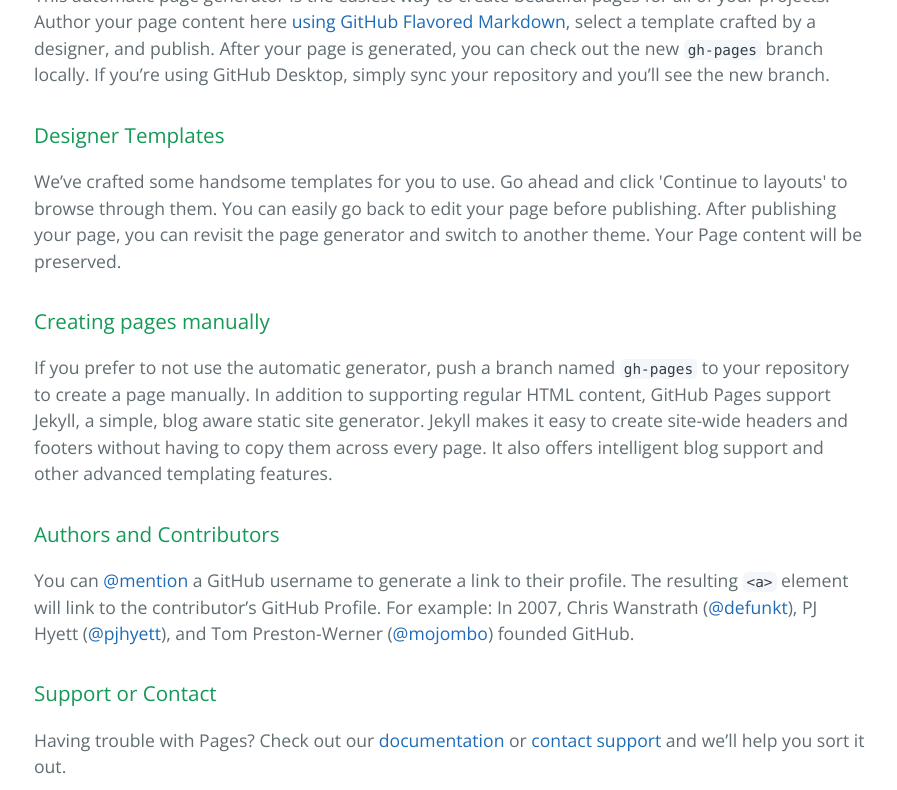
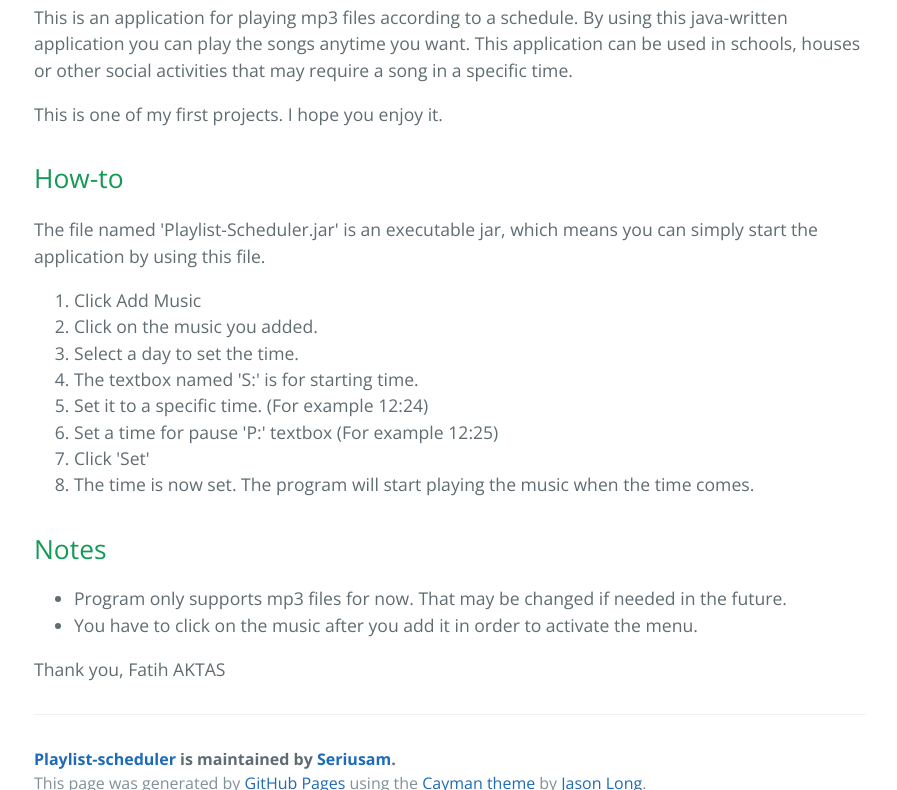
Before and after one commit to aktasfatih/Playlist-Scheduler, a plain HTML site: page index.html in a window 1280 px wide. Shown: the part 481-1271 px from the top of the page, without its empty margins (190-1087 px from the left). Drawn offline with nearby package versions, Linux system fonts and the light colour scheme.

Commit message:
Create gh-pages branch via GitHub

```diff
--- a/index.html
+++ b/index.html
@@ -19,30 +19,39 @@
     </section>
 
     <section class="main-content">
-      <h3>
-<a id="welcome-to-github-pages" class="anchor" href="#welcome-to-github-pages" aria-hidden="true"><span class="octicon octicon-link"></span></a>Welcome to GitHub Pages.</h3>
+      <h1>
+<a id="playlist-scheduler" class="anchor" href="#playlist-scheduler" aria-hidden="true"><span class="octicon octicon-link"></span></a>Playlist-Scheduler</h1>
 
-<p>This automatic page generator is the easiest way to create beautiful pages for all of your projects. Author your page content here <a href="https://guides.github.com/features/mastering-markdown/">using GitHub Flavored Markdown</a>, select a template crafted by a designer, and publish. After your page is generated, you can check out the new <code>gh-pages</code> branch locally. If you’re using GitHub Desktop, simply sync your repository and you’ll see the new branch.</p>
+<p>This is an application for playing mp3 files according to a schedule. By using this java-written application you can play the songs anytime you want. This application can be used in schools, houses or other social activities that may require a song in a specific time.</p>
 
-<h3>
-<a id="designer-templates" class="anchor" href="#designer-templates" aria-hidden="true"><span class="octicon octicon-link"></span></a>Designer Templates</h3>
+<p>This is one of my first projects. I hope you enjoy it. </p>
 
-<p>We’ve crafted some handsome templates for you to use. Go ahead and click 'Continue to layouts' to browse through them. You can easily go back to edit your page before publishing. After publishing your page, you can revisit the page generator and switch to another theme. Your Page content will be preserved.</p>
+<h2>
+<a id="how-to" class="anchor" href="#how-to" aria-hidden="true"><span class="octicon octicon-link"></span></a>How-to</h2>
 
-<h3>
-<a id="creating-pages-manually" class="anchor" href="#creating-pages-manually" aria-hidden="true"><span class="octicon octicon-link"></span></a>Creating pages manually</h3>
+<p>The file named 'Playlist-Scheduler.jar' is an executable jar, which means you can simply start the application by using this file.</p>
 
-<p>If you prefer to not use the automatic generator, push a branch named <code>gh-pages</code> to your repository to create a page manually. In addition to supporting regular HTML content, GitHub Pages support Jekyll, a simple, blog aware static site generator. Jekyll makes it easy to create site-wide headers and footers without having to copy them across every page. It also offers intelligent blog support and other advanced templating features.</p>
+<ol>
+<li>Click Add Music</li>
+<li>Click on the music you added.</li>
+<li>Select a day to set the time.</li>
+<li>The textbox named 'S:' is for starting time.</li>
+<li>Set it to a specific time. (For example 12:24) </li>
+<li>Set a time for pause 'P:' textbox (For example 12:25)</li>
+<li>Click 'Set'</li>
+<li>The time is now set. The program will start playing the music when the time comes.</li>
+</ol>
 
-<h3>
-<a id="authors-and-contributors" class="anchor" href="#authors-and-contributors" aria-hidden="true"><span class="octicon octicon-link"></span></a>Authors and Contributors</h3>
+<h2>
+<a id="notes" class="anchor" href="#notes" aria-hidden="true"><span class="octicon octicon-link"></span></a>Notes</h2>
 
-<p>You can <a href="https://github.com/blog/821" class="user-mention">@mention</a> a GitHub username to generate a link to their profile. The resulting <code>&lt;a&gt;</code> element will link to the contributor’s GitHub Profile. For example: In 2007, Chris Wanstrath (<a href="https://github.com/defunkt" class="user-mention">@defunkt</a>), PJ Hyett (<a href="https://github.com/pjhyett" class="user-mention">@pjhyett</a>), and Tom Preston-Werner (<a href="https://github.com/mojombo" class="user-mention">@mojombo</a>) founded GitHub.</p>
+<ul>
+<li>Program only supports mp3 files for now. That may be changed if needed in the future.</li>
+<li>You have to click on the music after you add it in order to activate the menu.</li>
+</ul>
 
-<h3>
-<a id="support-or-contact" class="anchor" href="#support-or-contact" aria-hidden="true"><span class="octicon octicon-link"></span></a>Support or Contact</h3>
-
-<p>Having trouble with Pages? Check out our <a href="https://help.github.com/pages">documentation</a> or <a href="https://github.com/contact">contact support</a> and we’ll help you sort it out.</p>
+<p>Thank you,
+Fatih AKTAS</p>
 
       <footer class="site-footer">
         <span class="site-footer-owner"><a href="https://github.com/Seriusam/Playlist-Scheduler">Playlist-scheduler</a> is maintained by <a href="https://github.com/Seriusam">Seriusam</a>.</span>
```
Also changed, not shown: params.json (+1 -1 lines).
